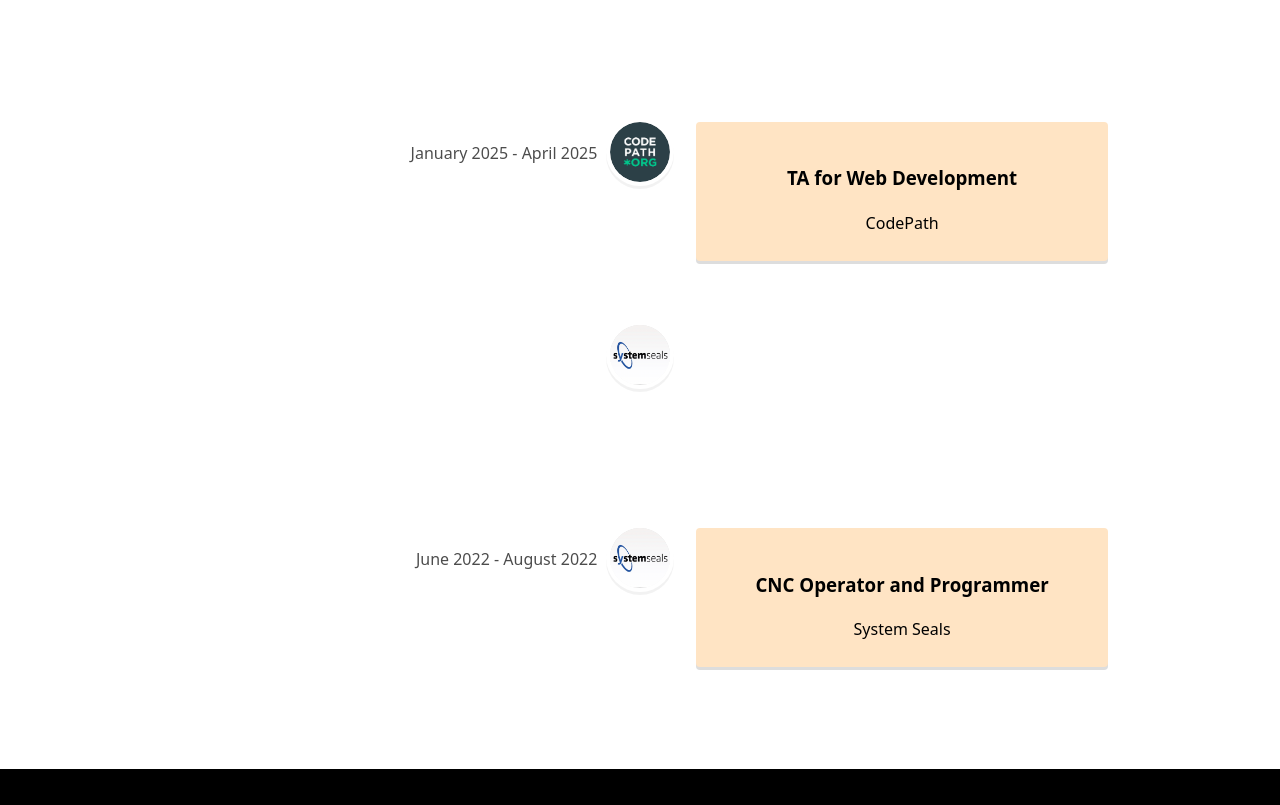
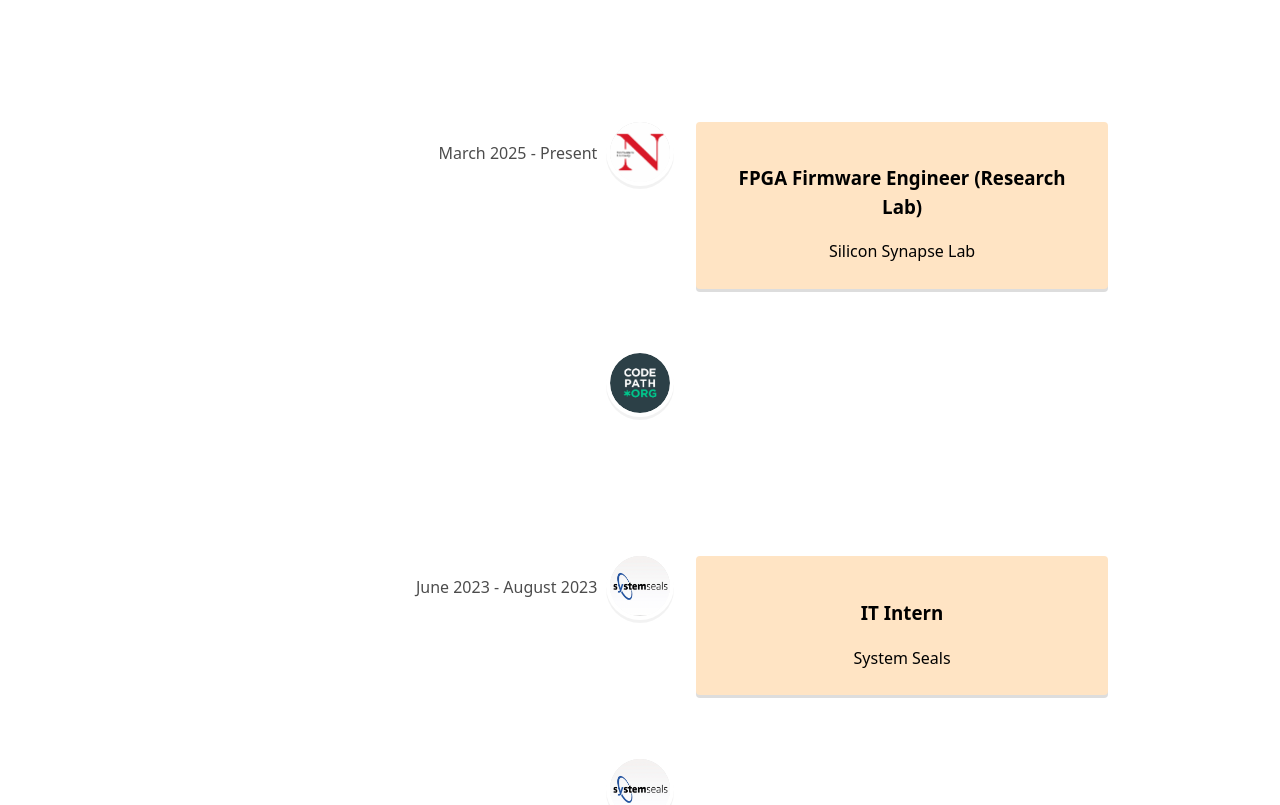
Before and after one commit to lvonengel/lvonengel.github.io, a React (Vite) app: page / in a window 1280 px wide. Shown: the part 1860-2665 px from the top of the page. Built offline with nearby package versions, Linux system fonts and the light colour scheme; the HTML template or start-up script is replaced by a standard one.

Commit message:
added FPGA in timeline

```diff
--- a/src/components/Experience.jsx
+++ b/src/components/Experience.jsx
@@ -9,6 +9,14 @@ const experiences = [
     date: "July 2025 - December 2025",
     image: "/img/imghome/pendar.png",
     link: "https://www.pendar.com/",
+  },
+  {
+    title: "FPGA Firmware Engineer (Research Lab)",
+    company: "Silicon Synapse Lab",
+    date: "March 2025 - Present",
+    skills: "Skills: C++",
+    image: "/img/imghome/Northeastern.png",
+    link: "https://siliconsynapse.sites.northeastern.edu/",
   },
   {
     title: "TA for Web Development",
```
